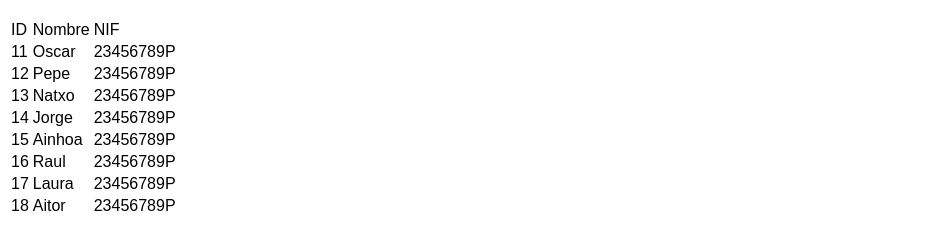
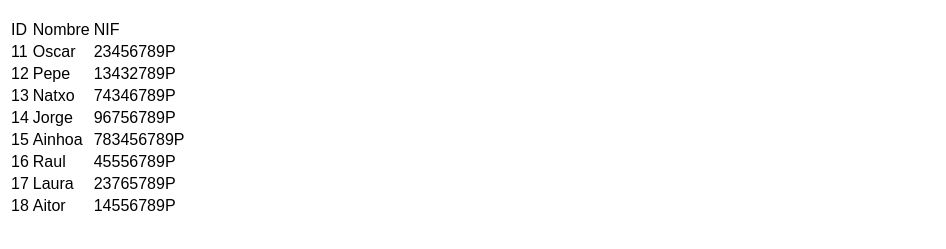
Before and after one commit to maitukoo/Clientes, an Angular app: page / in a window 1280 px wide. Shown: the part 163-412 px from the top of the page, without its empty margins (0-946 px from the left). Built offline with nearby package versions, Linux system fonts and the light colour scheme.

Commit message:
Modificacion de Nifs de clientes en mock

```diff
--- a/src/app/mock-clientes.ts
+++ b/src/app/mock-clientes.ts
@@ -1,11 +1,11 @@
 import { Cliente } from './cliente';
 export const CLIENTES: Cliente[] = [
   { id: 11, name: 'Oscar' , nif: '23456789P' },
-  { id: 12, name: 'Pepe' , nif: '23456789P' },
-  { id: 13, name: 'Natxo' , nif: '23456789P' },
-  { id: 14, name: 'Jorge' , nif: '23456789P' },
-  { id: 15, name: 'Ainhoa' , nif: '23456789P' },
-  { id: 16, name: 'Raul' , nif: '23456789P' },
-  { id: 17, name: 'Laura' , nif: '23456789P' },
-  { id: 18, name: 'Aitor' , nif: '23456789P' },
+  { id: 12, name: 'Pepe' , nif: '13432789P' },
+  { id: 13, name: 'Natxo' , nif: '74346789P' },
+  { id: 14, name: 'Jorge' , nif: '96756789P' },
+  { id: 15, name: 'Ainhoa' , nif: '783456789P' },
+  { id: 16, name: 'Raul' , nif: '45556789P' },
+  { id: 17, name: 'Laura' , nif: '23765789P' },
+  { id: 18, name: 'Aitor' , nif: '14556789P' },
 ];
```
